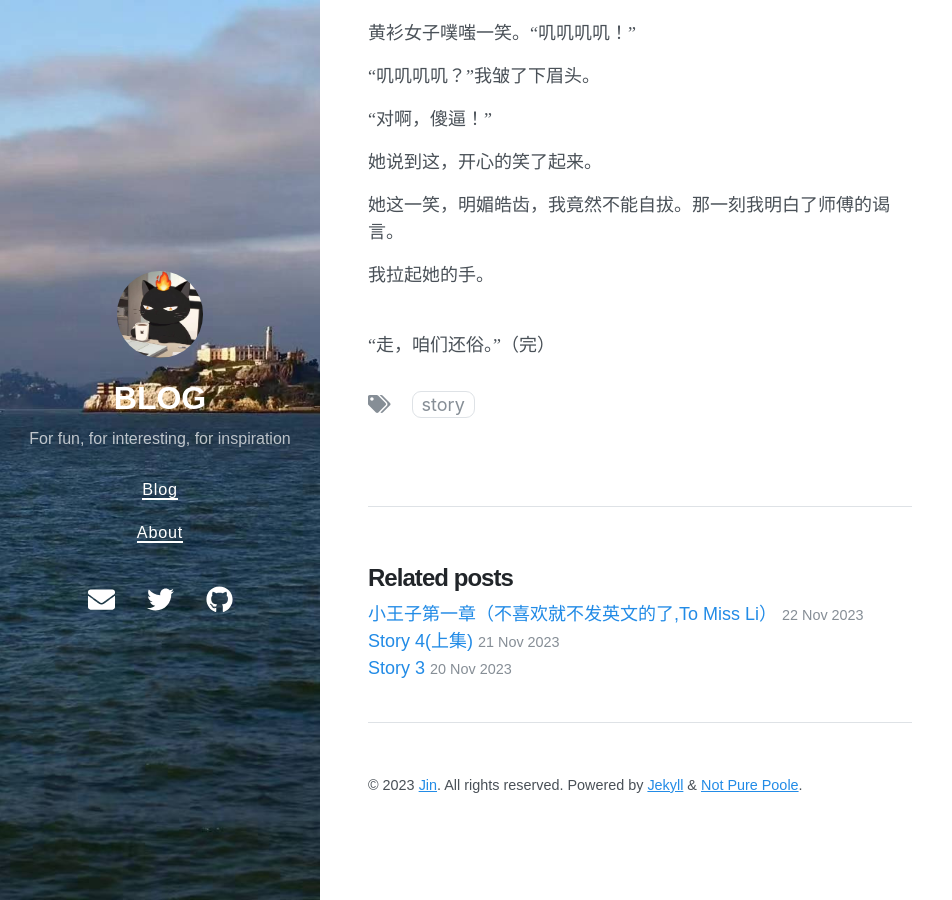
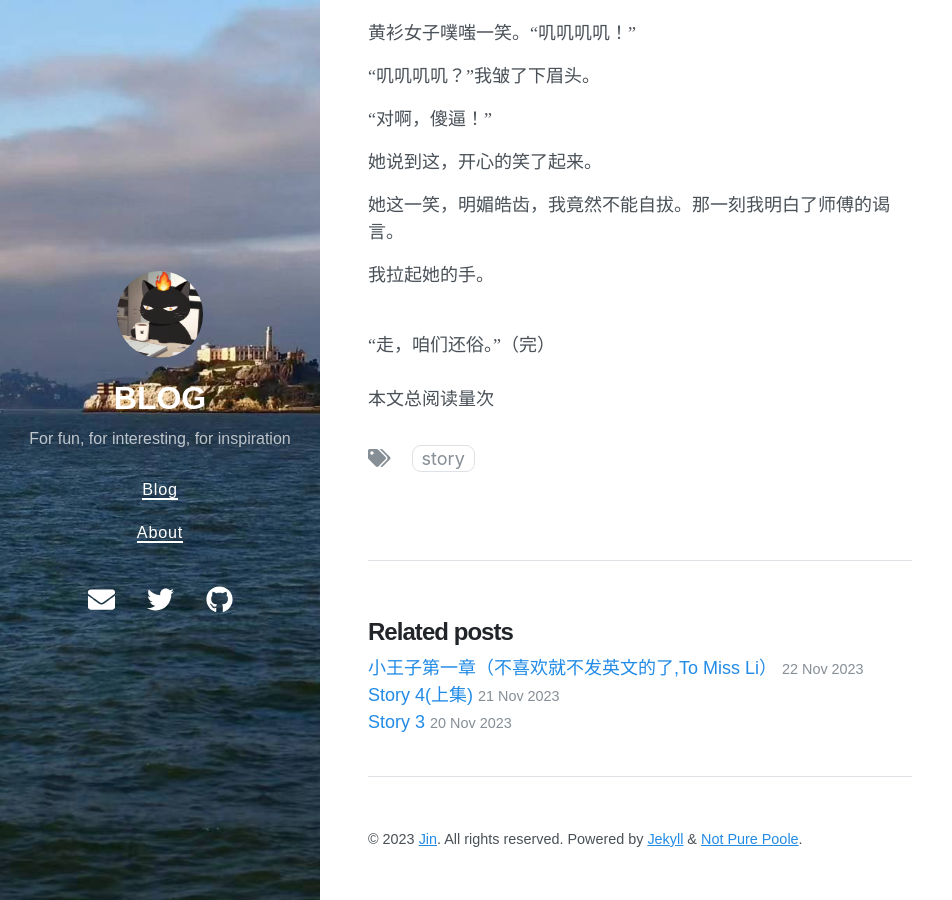
Before and after one commit to New-lay/New-lay.github.io, a Jekyll site: the page built from _posts/2023-11-22-story-4(下).md, in a window 1280 px wide and 900 px high, scrolled down 3154 px. Shown: the whole window, without its empty margins (0-952 px from the left). Built offline with Jekyll 4.4.1, drawn with Linux system fonts in a browser that asks for light colours; nearby versions of some CDN libraries; comment, search, counter and statistics services are not loaded.

Commit message:
Update 2023-11-22-story-4(下).md

```diff
--- a/_posts/2023-11-22-story-4(下).md
+++ b/_posts/2023-11-22-story-4(下).md
@@ -148,3 +148,7 @@ date: 2023-11-22 13:33 +0800
 
 <br>
 “走，咱们还俗。”（完）
+<br>
+<br>
+<script async src="//busuanzi.ibruce.info/busuanzi/2.3/busuanzi.pure.mini.js"></script>
+本文总阅读量<span id="busuanzi_value_page_pv"></span>次
```
